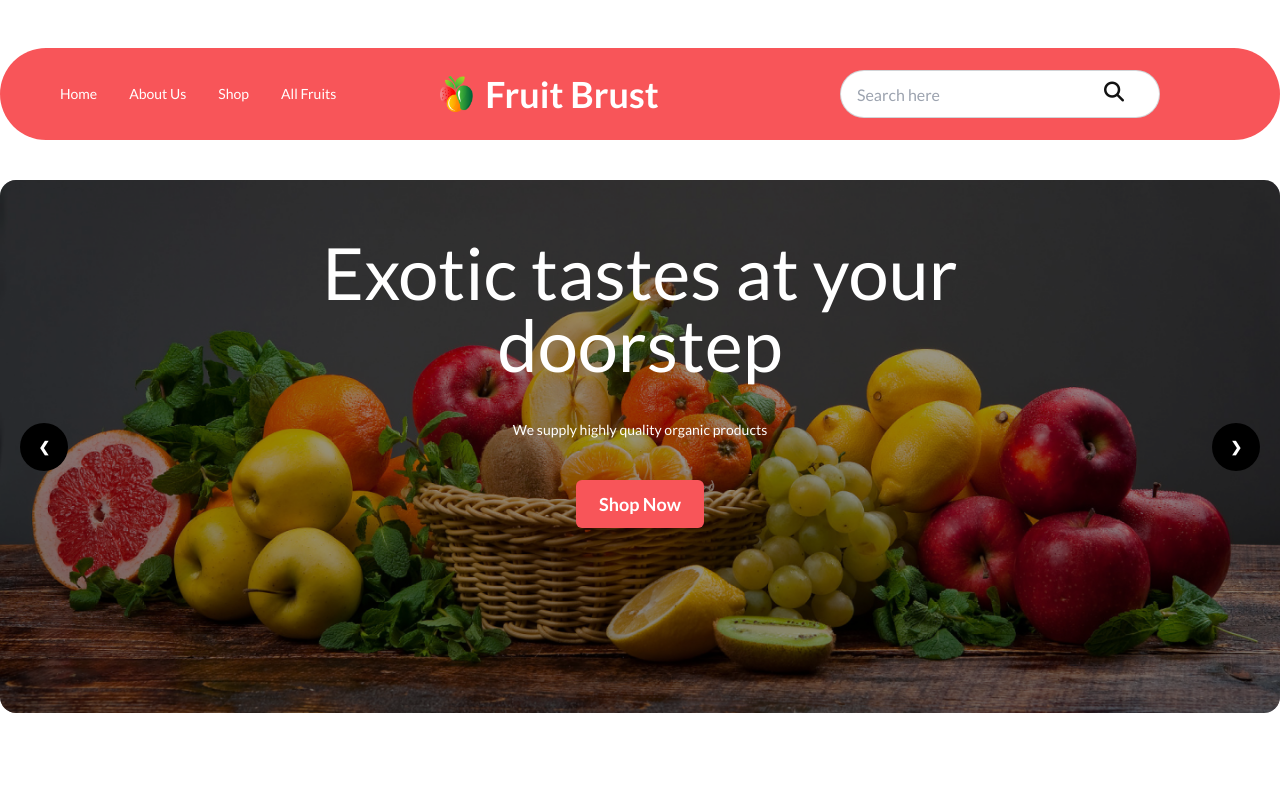
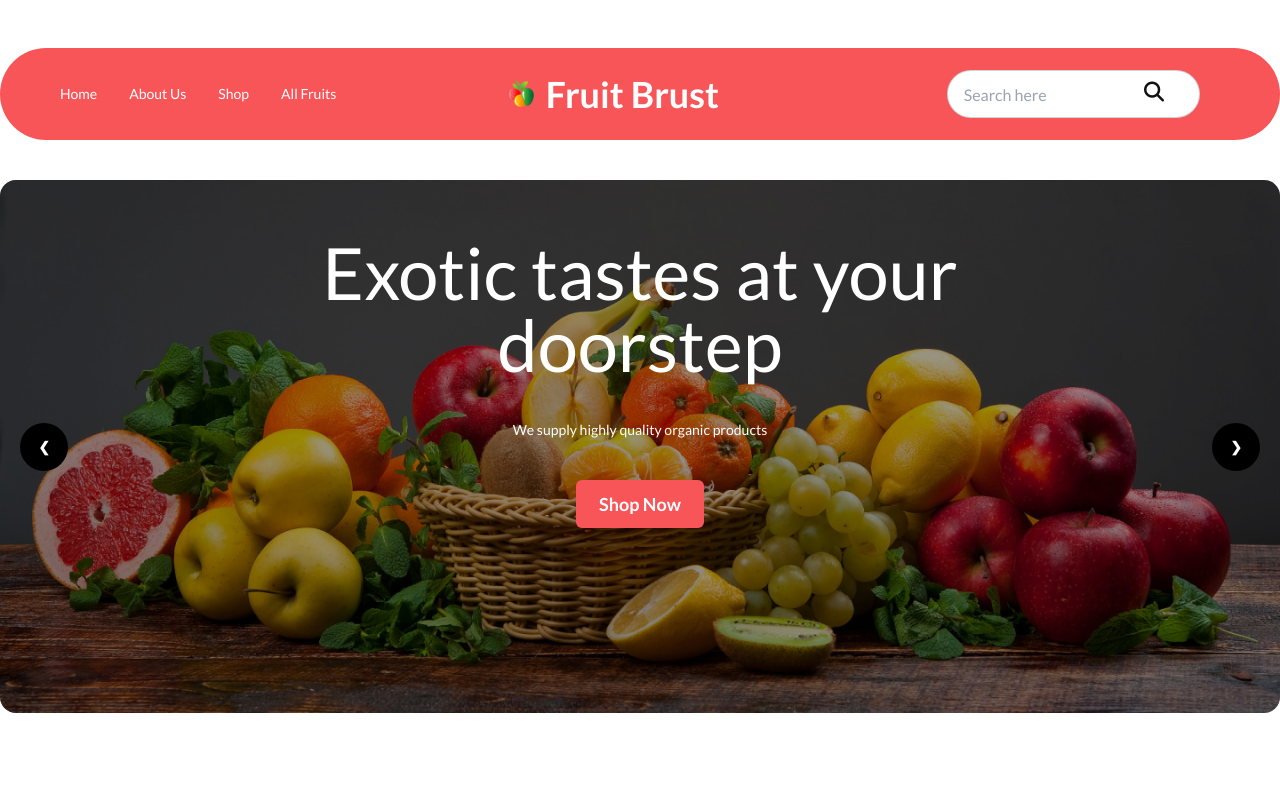
Before and after one commit to Sunjida-Srijoni/Assignment-3-fruit-brust, a plain HTML site: page index.html in a window 1280 px wide. Shown: the top 800 px of the page. Drawn offline with nearby package versions, Linux system fonts and the light colour scheme; grey boxes are pictures that could not be loaded.

Commit message:
nav bar updated

```diff
--- a/index.html
+++ b/index.html
@@ -56,16 +56,16 @@
 
                 </div>
 
-                <div class="flex items-center gap-3 text-black md:text-white font-bold md:text-4xl text-xl flex-1">
+                <div class="flex items-center gap-3 text-black  md:pl-44 md:text-white font-bold md:text-4xl text-xl flex-1">
                     <img src="images/logo.png" alt="" class="w-6 md:w-1/12 ">
                     <h1>Fruit Brust</h1>
                 </div>
 
 
 
-                <div class="navbar-end flex-1 hidden md:block">
+                <div class="navbar-end flex-1 hidden md:block  pl-36">
                     <div class="flex">
-                        <input type="text" placeholder="Search here" class="input input-bordered w-full max-w-xs rounded-full" />
+                        <input type="text" placeholder="Search here" class="input input-bordered w-full  rounded-full" />
                         <i class="fa-solid fa-magnifying-glass relative right-14 top-2 pr-5 text-xl text-[#121212]"></i>
                     </div>
 
```
